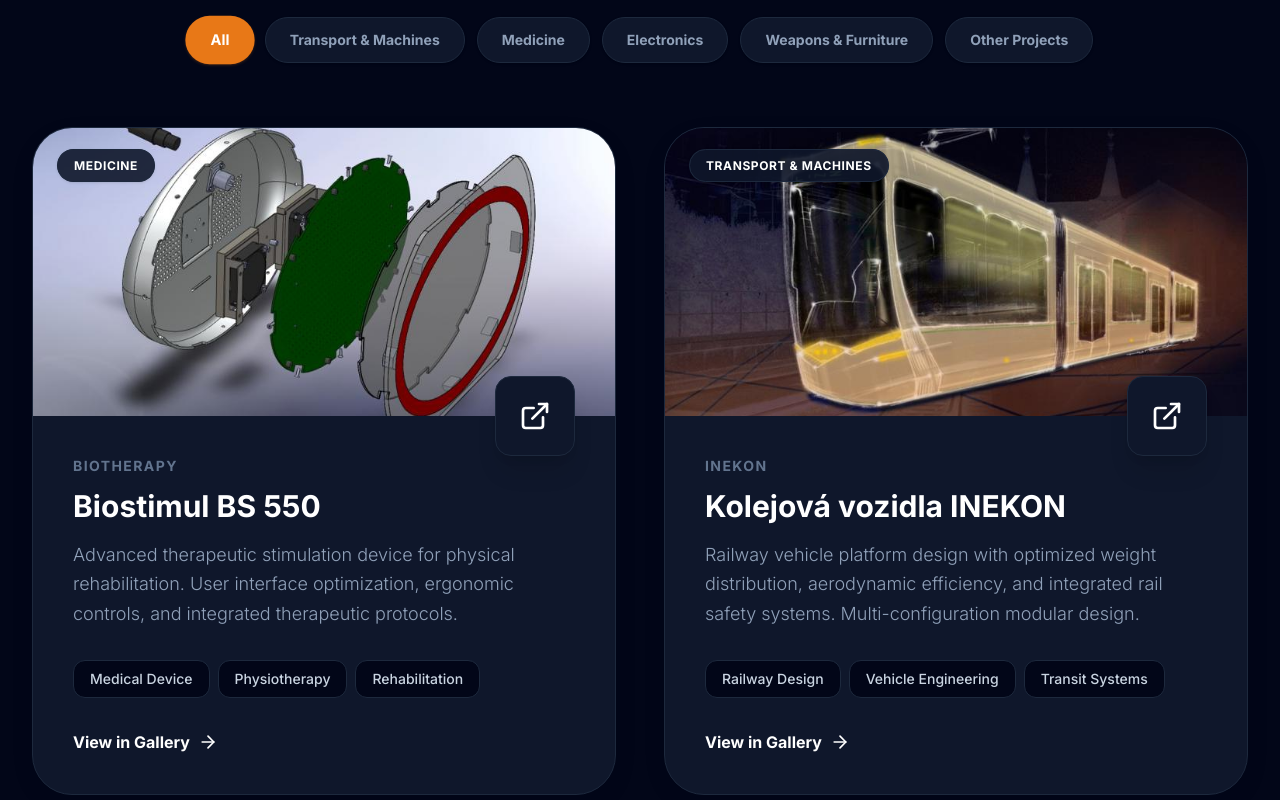
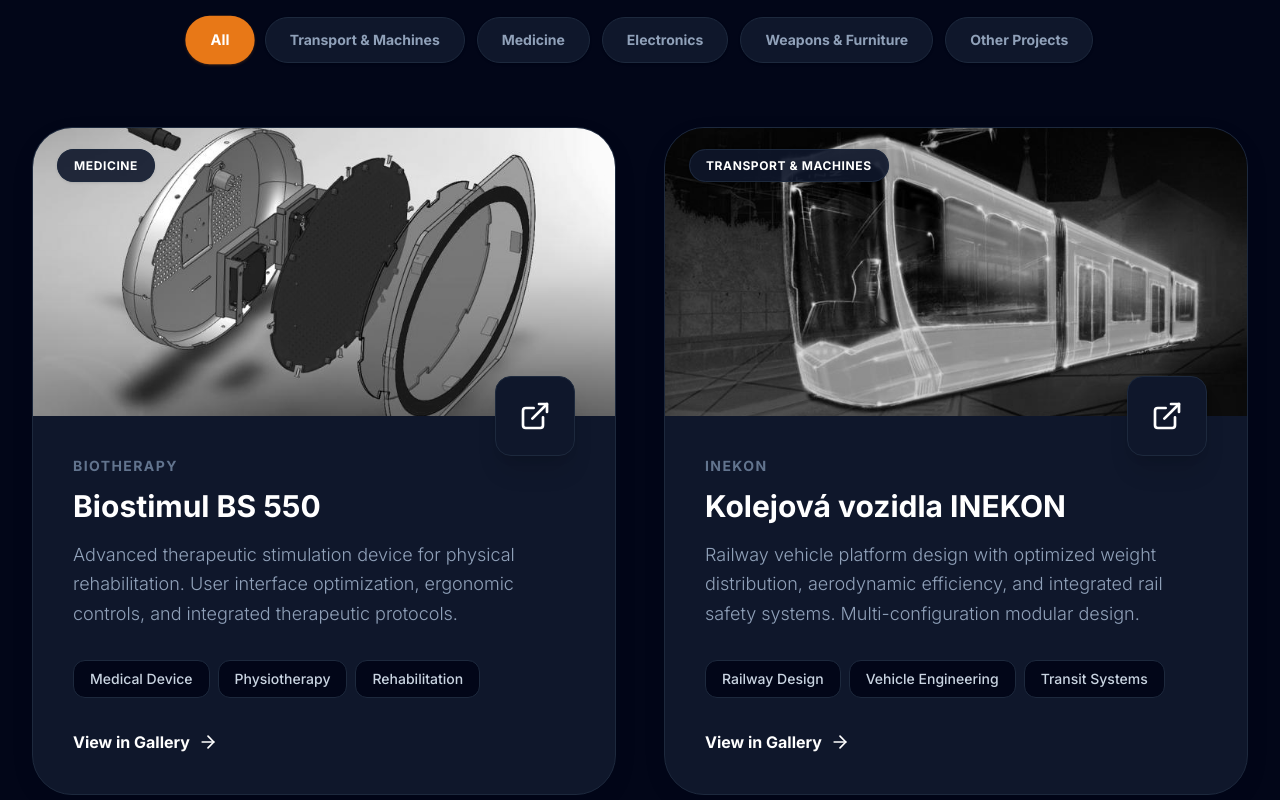
Before and after one commit to horeckyj/exact-technology, a React (Vite) app: page /projekty in a window 1280 px wide. Shown: the part 560-1360 px from the top of the page. Built offline with nearby package versions, Linux system fonts and the light colour scheme.

Commit message:
Add grayscale effect to project images on hover for enhanced visual feedback

```diff
--- a/src/pages/Projects.tsx
+++ b/src/pages/Projects.tsx
@@ -152,7 +152,7 @@
                     <img
                       src={project.images[0]}
                       alt={project.title}
-                      className="w-full h-full object-cover group-hover:scale-110 transition-transform duration-700"
+                      className="w-full h-full object-cover grayscale group-hover:grayscale-0 group-hover:scale-110 transition-all duration-700"
                     />
                     <div className="absolute top-6 left-6 z-20">
                       <span className="px-4 py-2 bg-slate-900/90 backdrop-blur-md text-white text-xs font-bold rounded-full shadow-sm uppercase tracking-wider border border-slate-800">
```
